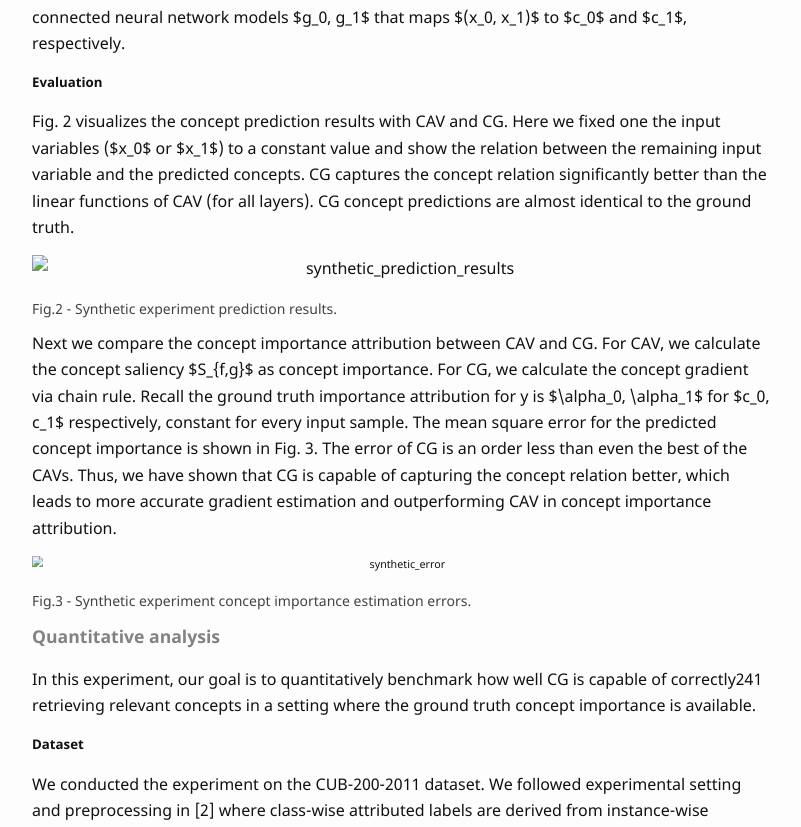
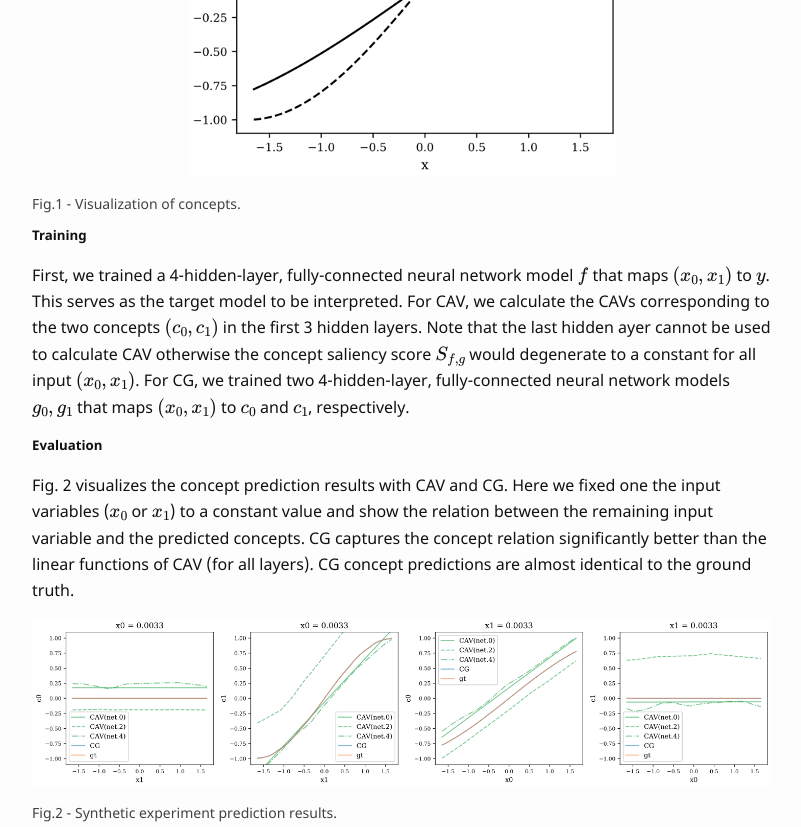
Before and after one commit to UCLAdeepvision/CS269-projects-2022spring, a Jekyll site: the page built from _posts/2022-06-10-team07-rethinking-tcav.md, in a window 1280 px wide and 1400 px high, scrolled down 3901 px. Shown: the top 827 px of the window, without its empty margins (238-1039 px from the left). Built offline with Jekyll 4.4.1, drawn with Linux system fonts in a browser that asks for light colours; some web fonts are replaced; formulas are drawn with MathJax 3; comment, search, counter and statistics services are not loaded; some of the changed text lies outside the part shown.

Commit message:
fix image and math formatting

```diff
--- a/_posts/2022-06-10-team07-rethinking-tcav.md
+++ b/_posts/2022-06-10-team07-rethinking-tcav.md
@@ -48,15 +48,15 @@ We aim to show (1) how TCAV behaves when concepts are not linearly separable in
 
 #### Notation
 
-We denote the input space as $\mathcal{X}$, label space as $\mathcal{Y}$, and concept space as $\mathcal{C}$. Let us consider a target function $f:\mathcal{X} \rightarrow \mathcal{Y}$ and concept function $g: \mathcal{X} \rightarrow \mathcal{C}$.
+We denote the input space as $$ \mathcal{X} $$, label space as $$\mathcal{Y}$$, and concept space as $$\mathcal{C}$$. Let us consider a target function $$f:\mathcal{X} \rightarrow \mathcal{Y}$$ and concept function $$g: \mathcal{X} \rightarrow \mathcal{C}$$.
 
 #### CAV concept saliency
 
-Given $x \in \mathcal{X}$, Kim et al. [1] defines a concept activation vector (CAV) of a concept function $g$ by first approximating $g$ with a linear function $\hat{g}(x) = \hat{w}^Tx+\hat{b}$
+Given $$x \in \mathcal{X}$$, Kim et al. [1] defines a concept activation vector (CAV) of a concept function $$g$$ by first approximating $$g$$ with a linear function $$\hat{g}(x) = \hat{w}^Tx+\hat{b}$$
 $$
 \hat{w}, \hat{b} := {\arg\min}_{w, b} \mathbb{E}_{x\in\mathcal{X}} [L\big( w^Tx + b, g(x) \big)]
 $$
-where $L$ is the loss function of choice. $\hat{w}$ is the concept activation vector (CAV) and represents the concept in the input space $\mathcal{X}$.
+where $$L$$ is the loss function of choice. $$\hat{w}$$ is the concept activation vector (CAV) and represents the concept in the input space $$\mathcal{X}$$.
 
 CAV concept saliency is then defined as follows
 $$
@@ -64,7 +64,7 @@ S_{f,g}(x)
 = \langle \nabla f(x), \frac{\nabla \hat{g}(x)}{\|\nabla \hat{g}(x)\|}\rangle
 = \langle \nabla f(x), \frac{\hat{w}}{\|\hat{w}\|} \rangle
 $$
-CAV concept saliency aims to capture the sensitivity of the target function output in the direction of a given CAV. Higher $S_{f,g}$ implies moving towards the CAV direction in the input space increases the target output more, implying more concept relevance.
+CAV concept saliency aims to capture the sensitivity of the target function output in the direction of a given CAV. Higher $$S_{f,g}$$ implies moving towards the CAV direction in the input space increases the target output more, implying more concept relevance.
 
 #### Concept gradients
 
@@ -72,7 +72,7 @@ We define the **Concept Gradient (CG)** to measure how small perturbations on ea
 $$
 \text{CG}(x) := \nabla f(x) \nabla g(x)^\dagger
 $$
-We show that CAV concept saliency is a special case of CG. Let us consider $g$ restricted to linear functions, as assumed in the CAV case.
+We show that CAV concept saliency is a special case of CG. Let us consider $$g$$ restricted to linear functions, as assumed in the CAV case.
 $$
 g(x) = w^Tx + b
 $$
@@ -91,29 +91,29 @@ We started out with a synthetic example to demonstrate that the linear separabil
 
 The purpose of this example is to test whether TCAV and CG can recover the actual gradient in a synthetic scenario where the derivative of target y with respect to concept c uniquely exist and can be expressed in closed-form. Theoretically, we have shown CG is capable of exactly recovering the derivative via chain rule. On the other hand, CAV can only retrieve the gradient attribution if the concepts are linearly separable in some input latent representation. We find that the linear separability assumption doesn’t hold even in such simple scenarios.
 
-<img src="../assets/images/team07/synthetic_dataset_decsription.png" alt="synthetic_dataset_decsription" style="zoom:70%;" />
+![synthetic_dataset_decsription]({{ '/assets/images/team07/synthetic_dataset_decsription.png' | relative_url }})
 
 The concepts are visualized in Fig. 1 below. Observe that the sine functions are unable to be approximated linearly well.
 
-<img src="../assets/images/team07/synthetic_visualization.png" alt="synthetic_dataset_decsription" style="zoom:100%;" />
+![synthetic_dataset_decsription]({{ '/assets/images/team07/synthetic_visualization.png' | relative_url }})
 
 <figcaption>Fig.1 - Visualization of concepts.</figcaption>
 
 ##### Training
 
-First, we trained a 4-hidden-layer, fully-connected neural network model $f$ that maps $(x_0, x_1)$ to $y$. This serves as the target model to be interpreted. For CAV, we calculate the CAVs  corresponding to the two concepts $(c_0, c_1)$ in the first 3 hidden layers. Note that the last hidden ayer cannot be used to calculate CAV otherwise the concept saliency score $S_{f,g}$ would degenerate to a constant for all input $(x_0, x_1)$. For CG, we trained two 4-hidden-layer, fully-connected neural network models $g_0, g_1$ that maps $(x_0, x_1)$ to $c_0$ and $c_1$, respectively.
+First, we trained a 4-hidden-layer, fully-connected neural network model $$f$$ that maps $$(x_0, x_1)$$ to $$y$$. This serves as the target model to be interpreted. For CAV, we calculate the CAVs  corresponding to the two concepts $$(c_0, c_1)$$ in the first 3 hidden layers. Note that the last hidden ayer cannot be used to calculate CAV otherwise the concept saliency score $$S_{f,g}$$ would degenerate to a constant for all input $$(x_0, x_1)$$. For CG, we trained two 4-hidden-layer, fully-connected neural network models $$g_0, g_1$$ that maps $$(x_0, x_1)$$ to $$c_0$$ and $$c_1$$, respectively.
 
 ##### Evaluation
 
-Fig. 2 visualizes the concept prediction results with CAV and CG. Here we fixed one the input variables ($x_0$ or $x_1$) to a constant value and show the relation between the remaining input variable and the predicted concepts. CG captures the concept relation significantly better than the linear functions of CAV (for all layers). CG concept predictions are almost identical to the ground truth.
+Fig. 2 visualizes the concept prediction results with CAV and CG. Here we fixed one the input variables ($$x_0$$ or $$x_1$$) to a constant value and show the relation between the remaining input variable and the predicted concepts. CG captures the concept relation significantly better than the linear functions of CAV (for all layers). CG concept predictions are almost identical to the ground truth.
 
-![synthetic_prediction_results](../assets/images/team07/synthetic_prediction_results.png)
+![synthetic_prediction_results]({{ '/assets/images/team07/synthetic_prediction_results.png' | relative_url }})
 
 <figcaption>Fig.2 - Synthetic experiment prediction results.</figcaption>
 
-Next we compare the concept importance attribution between CAV and CG. For CAV, we calculate the concept saliency $S_{f,g}$ as concept importance. For CG, we calculate the concept gradient via chain rule. Recall the ground truth importance attribution for y is $\alpha_0, \alpha_1$ for $c_0, c_1$ respectively, constant for every input sample. The mean square error for the predicted concept importance is shown in Fig. 3. The error of CG is an order less than even the best of the CAVs. Thus, we have shown that CG is capable of capturing the concept relation better, which leads to more accurate gradient estimation and outperforming CAV in concept importance attribution.
+Next we compare the concept importance attribution between CAV and CG. For CAV, we calculate the concept saliency $$S_{f,g}$$ as concept importance. For CG, we calculate the concept gradient via chain rule. Recall the ground truth importance attribution for y is $$\alpha_0, \alpha_1$$ for $$c_0, c_1$$ respectively, constant for every input sample. The mean square error for the predicted concept importance is shown in Fig. 3. The error of CG is an order less than even the best of the CAVs. Thus, we have shown that CG is capable of capturing the concept relation better, which leads to more accurate gradient estimation and outperforming CAV in concept importance attribution.
 
-<img src="../assets/images/team07/synthetic_error.png" alt="synthetic_error" style="zoom:67%;" />
+![synthetic_error]({{ '/assets/images/team07/synthetic_error.png' | relative_url }})
 
 <figcaption>Fig.3 - Synthetic experiment concept importance estimation errors.</figcaption>
 
@@ -126,13 +126,13 @@ retrieving relevant concepts in a setting where the ground truth concept importa
 
 We conducted the experiment on the CUB-200-2011 dataset. We followed experimental setting and preprocessing in [2] where class-wise attributed labels are derived from instance-wise attribute labels via majority vote
 
-![cub_sample](../assets/images/team07/cub_sample.png)
+![cub_sample]({{ '/assets/images/team07/cub_sample.png' | relative_url }})
 
 <figcaption>Fig.4 - A sample from the CUB dataset.</figcaption>
 
 ##### Training
 
-We first trained models to predict the class labels as the target model $f$ . We then finetuned $f$ to predict concepts labels, freezing some model weights, to serve as the concept model $g$. The study is conducted on three CNN architectures: Inception v3, Resnet50, and VGG16. We performed extensive study on how finetuning different portions of the model as well as which layer is used for evaluating concept gradient affect CG’s importance attribution. We also performed trained CAVs on different model layers as baselines for comparison. The layer for evaluating CG or CAV defaults to the previous layer of finetuning, unless specified otherwise.
+We first trained models to predict the class labels as the target model $$f$$ . We then finetuned $$f$$ to predict concepts labels, freezing some model weights, to serve as the concept model $$g$$. The study is conducted on three CNN architectures: Inception v3, Resnet50, and VGG16. We performed extensive study on how finetuning different portions of the model as well as which layer is used for evaluating concept gradient affect CG’s importance attribution. We also performed trained CAVs on different model layers as baselines for comparison. The layer for evaluating CG or CAV defaults to the previous layer of finetuning, unless specified otherwise.
 
 ##### Evaluation
 
@@ -140,9 +140,9 @@ We evaluate the performance of concept importance attribution by measuring the c
 
 ###### Analysis on CG
 
-For CG, we experimented with finetuning with different portions of the model weights frozen. We plotted the CG concept recalls in Fig. 5. The plus sign in x-axis implies all layers after the specified layer are also finetuned. For reference, we also plotted the concept prediction accuracy. The first thing we notice is that as the number of finetuned layers increases, the concept validation accuracy increases until some layer, then plateaus. The mutual information between the representation of $\mathcal{X}$ and the concept $\mathcal{C}$ gradually reduces in deeper layers. Therefore as more layers are unfrozen and finetuned, more information can be used to predict concepts. The optimal recall occurs when the concept accuracy plateaus.
+For CG, we experimented with finetuning with different portions of the model weights frozen. We plotted the CG concept recalls in Fig. 5. The plus sign in x-axis implies all layers after the specified layer are also finetuned. For reference, we also plotted the concept prediction accuracy. The first thing we notice is that as the number of finetuned layers increases, the concept validation accuracy increases until some layer, then plateaus. The mutual information between the representation of $$\mathcal{X}$$ and the concept $$\mathcal{C}$$ gradually reduces in deeper layers. Therefore as more layers are unfrozen and finetuned, more information can be used to predict concepts. The optimal recall occurs when the concept accuracy plateaus.
 
-![cub_CG](../assets/images/team07/cub_CG.png)
+![cub_CG]({{ '/assets/images/team07/cub_CG.png' | relative_url }})
 
 <figcaption>Fig.5 - CG concept recall and concept prediction accuracy for different finetuned layers and model architectures on CUB (left to right, deep to shallow layers). The optimal recall generally occurs when concept accuracy plateaus (circled).</figcaption>
 
@@ -152,7 +152,7 @@ For CAV, we experimented with different layers of the model. We plotted the CAV
 
 CAV is equivalent to CG in the final layer since the final layer is a linear layer. Interestingly, the result is the best for CAV, but the worst for CG in the final layer. This is also verified in Fig. 5 and Fig. 6, where the worst result of CG matches the best result of CAV at the final layer. Therefore, the performance of CG dominates that of CAV’s.
 
-![cub_CAV](../assets/images/team07/cub_CAV.png)
+![cub_CAV]({{ '/assets/images/team07/cub_CAV.png' | relative_url }})
 
 <figcaption>Fig.6 - CAV concept recall and prediction accuracy for different selected layers and model
 architectures on CUB (left to right, deep to shallow layers). The optimal recall occurs when finetuning
@@ -173,9 +173,9 @@ The training is identical to the quantitative experiments.
 
 ##### Evaluation
 
-The evaluation is performed on the validation set. Fig. 7 visualizes the instances with the highest CG importance attribution for 6 selected concepts, filtering out samples from the same class (top 1 instance in the top 3 classes). The concepts are selected to represent different levels of semantics. The top row contains colors (low-level), the middle row contains textures (medium-level), and the bottom row contains body components (high-level). Observe that CG is capable of handling different levels of semantics simultaneously well, owing to the expressiveness of non-linear concept model $g$.
+The evaluation is performed on the validation set. Fig. 7 visualizes the instances with the highest CG importance attribution for 6 selected concepts, filtering out samples from the same class (top 1 instance in the top 3 classes). The concepts are selected to represent different levels of semantics. The top row contains colors (low-level), the middle row contains textures (medium-level), and the bottom row contains body components (high-level). Observe that CG is capable of handling different levels of semantics simultaneously well, owing to the expressiveness of non-linear concept model $$g$$.
 
-![awa2_visualization](../assets/images/team07/awa2_visualization.png)
+![awa2_visualization]({{ '/assets/images/team07/awa2_visualization.png' | relative_url }})
 
 <figcaption>Fig.7 - Visualization of instances with highest CG attributed importance (AwA2 validation set) for each concept (top 1 instance in the top 3 classes per concept). CG is capable of handling low level
 (colors), middle level (textures), and high level (body components) concepts simultaneously.</figcaption>
@@ -190,7 +190,7 @@ The evaluation is performed on the validation set. Fig. 7 visualizes the instanc
 ### Future directions
 
 1. Beyond natural image tasks (e.g. text, biomed)
-2. Drop dependence on representation of input $\mathcal{X}$
+2. Drop dependence on representation of input $$\mathcal{X}$$
 3. Connect with plethora of gradient-based feature attribution methods (e.g. Smooth-Grad, Integrated Gradients, DeepLIFT, LIME)
 
 ## Reference
```
